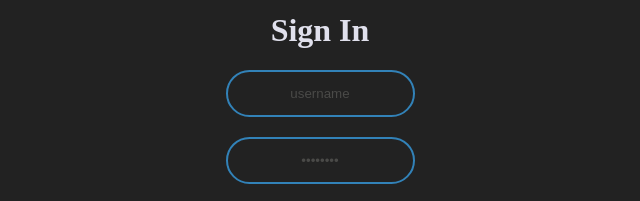
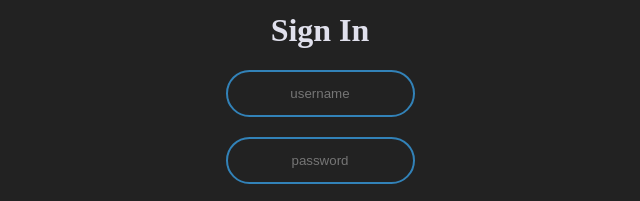
Before and after one commit to penguin1599/join, a plain HTML site: page sign-in.html in a window 1280 px wide. Shown: the part 269-470 px from the top of the page, 320-960 px from the left. Drawn offline with Linux system fonts and the light colour scheme.

Commit message:
Update sign-in.html

```diff
--- a/sign-in.html
+++ b/sign-in.html
@@ -10,8 +10,8 @@
 
 <form class="signin-box" action="index.html" method="post">
   <h1>Sign In</h1>
-  <input type="text" name="" value="username">
-  <input type="password" name="" value="password">
+  <input type="text" name="" placeholder="username">
+  <input type="password" name="" placeholder="password">
   <input type="submit" name="" value="Login">
 </form>
 
```
